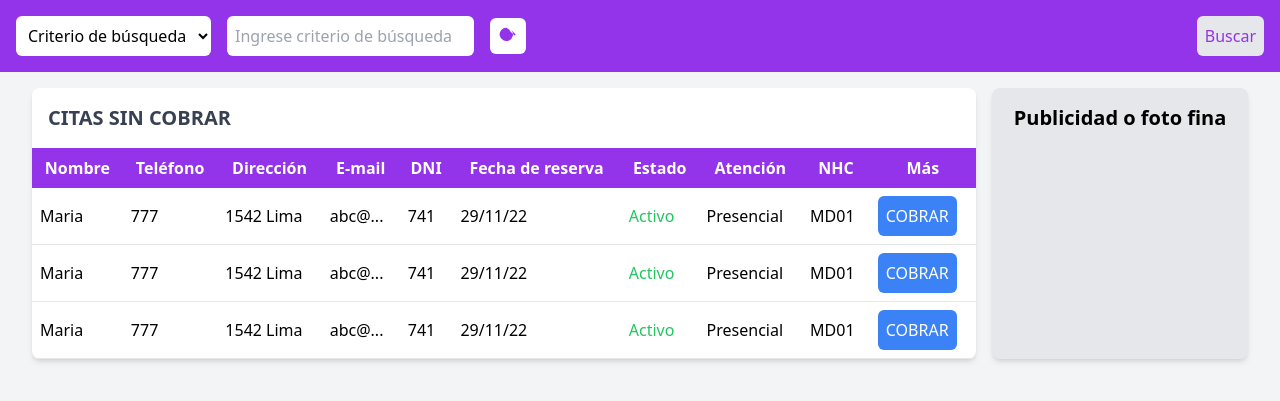
After one commit to Moisinho/Gestion_Clinica, a PHP site: page /app/views/facturacion_cita.php in a window 1280 px wide. The commit adds this page. Shown: the top 401 px of the page. Run offline with PHP 8.4, Linux system fonts and the light colour scheme; some libraries are stand-ins or nearby versions.

Commit message:
Cambios jeje

```diff
--- a/app/views/agendar_cita.php
+++ b/app/views/agendar_cita.php
@@ -10,7 +10,7 @@
 
 <body class="bg-gray-100">
     <!-- Encabezado -->
-    <header class="bg-purple-200 py-4">
+    <header class="bg-Moradito py-4">
         <div class="container mx-auto flex justify-between items-center">
             <h1 class="text-xl font-bold text-purple-900">Clínica Condado Real</h1>
             <nav>
--- /dev/null
+++ b/app/views/facturacion_cita.php
@@ -0,0 +1,96 @@
+<!DOCTYPE html>
+<html lang="es">
+<head>
+    <meta charset="UTF-8">
+    <meta name="viewport" content="width=device-width, initial-scale=1.0">
+    <title>Facturar Citas</title>
+    <!-- Tailwind CSS -->
+    <script src="https://cdn.tailwindcss.com"></script>
+</head>
+<body class="bg-gray-100">
+    <!-- Encabezado -->
+    <div class="bg-purple-600 text-white p-4 flex items-center justify-between">
+        <div class="flex items-center space-x-4">
+            <select class="p-2 bg-white text-black rounded-md">
+                <option>Criterio de búsqueda</option>
+                <option>Nombre</option>
+                <option>DNI</option>
+            </select>
+            <input type="text" class="p-2 rounded-md" placeholder="Ingrese criterio de búsqueda">
+            <button class="p-2 bg-white text-purple-600 rounded-md">
+                <svg class="w-5 h-5" fill="currentColor" viewBox="0 0 24 24">
+                    <path d="M10 2a8 8 0 106.32 3.16l4.92 4.92-1.41 1.41-4.92-4.92A8 8 0 0010 2z"></path>
+                </svg>
+            </button>
+        </div>
+        <button class="bg-gray-200 text-purple-600 p-2 rounded-md">Buscar</button>
+    </div>
+
+    <!-- Contenido principal -->
+    <div class="flex mt-4 mx-8">
+        <!-- Tabla de citas -->
+        <div class="flex-1 bg-white shadow-md rounded-lg">
+            <h2 class="text-xl font-bold text-gray-700 p-4">CITAS SIN COBRAR</h2>
+            <table class="min-w-full table-auto">
+                <thead class="bg-purple-600 text-white">
+                    <tr>
+                        <th class="p-2">Nombre</th>
+                        <th class="p-2">Teléfono</th>
+                        <th class="p-2">Dirección</th>
+                        <th class="p-2">E-mail</th>
+                        <th class="p-2">DNI</th>
+                        <th class="p-2">Fecha de reserva</th>
+                        <th class="p-2">Estado</th>
+                        <th class="p-2">Atención</th>
+                        <th class="p-2">NHC</th>
+                        <th class="p-2">Más</th>
+                    </tr>
+                </thead>
+                <tbody>
+                    <tr class="border-b">
+                        <td class="p-2">Maria</td>
+                        <td class="p-2">777</td>
+                        <td class="p-2">1542 Lima</td>
+                        <td class="p-2">abc@...</td>
+                        <td class="p-2">741</td>
+                        <td class="p-2">29/11/22</td>
+                        <td class="p-2 text-green-500">Activo</td>
+                        <td class="p-2">Presencial</td>
+                        <td class="p-2">MD01</td>
+                        <td class="p-2"><button class="bg-blue-500 text-white p-2 rounded-md">COBRAR</button></td>
+                    </tr>
+                    <tr class="border-b">
+                        <td class="p-2">Maria</td>
+                        <td class="p-2">777</td>
+                        <td class="p-2">1542 Lima</td>
+                        <td class="p-2">abc@...</td>
+                        <td class="p-2">741</td>
+                        <td class="p-2">29/11/22</td>
+                        <td class="p-2 text-green-500">Activo</td>
+                        <td class="p-2">Presencial</td>
+                        <td class="p-2">MD01</td>
+                        <td class="p-2"><button class="bg-blue-500 text-white p-2 rounded-md">COBRAR</button></td>
+                    </tr>
+                    <tr class="border-b">
+                        <td class="p-2">Maria</td>
+                        <td class="p-2">777</td>
+                        <td class="p-2">1542 Lima</td>
+                        <td class="p-2">abc@...</td>
+                        <td class="p-2">741</td>
+                        <td class="p-2">29/11/22</td>
+                        <td class="p-2 text-green-500">Activo</td>
+                        <td class="p-2">Presencial</td>
+                        <td class="p-2">MD01</td>
+                        <td class="p-2"><button class="bg-blue-500 text-white p-2 rounded-md">COBRAR</button></td>
+                    </tr>
+                </tbody>
+            </table>
+        </div>
+
+        <!-- Publicidad -->
+        <div class="w-64 bg-gray-200 ml-4 rounded-lg shadow-md p-4 text-center">
+            <p class="text-xl font-bold">Publicidad o foto fina</p>
+        </div>
+    </div>
+</body>
+</html>
--- a/index.php
+++ b/index.php
@@ -7,6 +7,7 @@
     <link rel="stylesheet" href="css/index.css">
 </head>
 <body>
-    <h1>Bienvenido</h1>
+    <h1 class="text-Celestito text-3xl">Bienvenido</h1>
+    <a href="app/views/agendar_cita.php">hola</a>
 </body>
 </html>
```
Also changed, not shown: app/includes/Database.php (added, +23 -0 lines), app/js/tailwind-config.js (added, +13 -0 lines), app/models/Cita.php (added, +134 -0 lines), app/views/facturacion/facturacion_cita.php (added, +105 -0 lines), app/views/registros/registro-usuario.php (added, +53 -0 lines), app/views/registros/registro-usuario__sig.php (added, +53 -0 lines), requirements.txt (added, +13 -0 lines).
